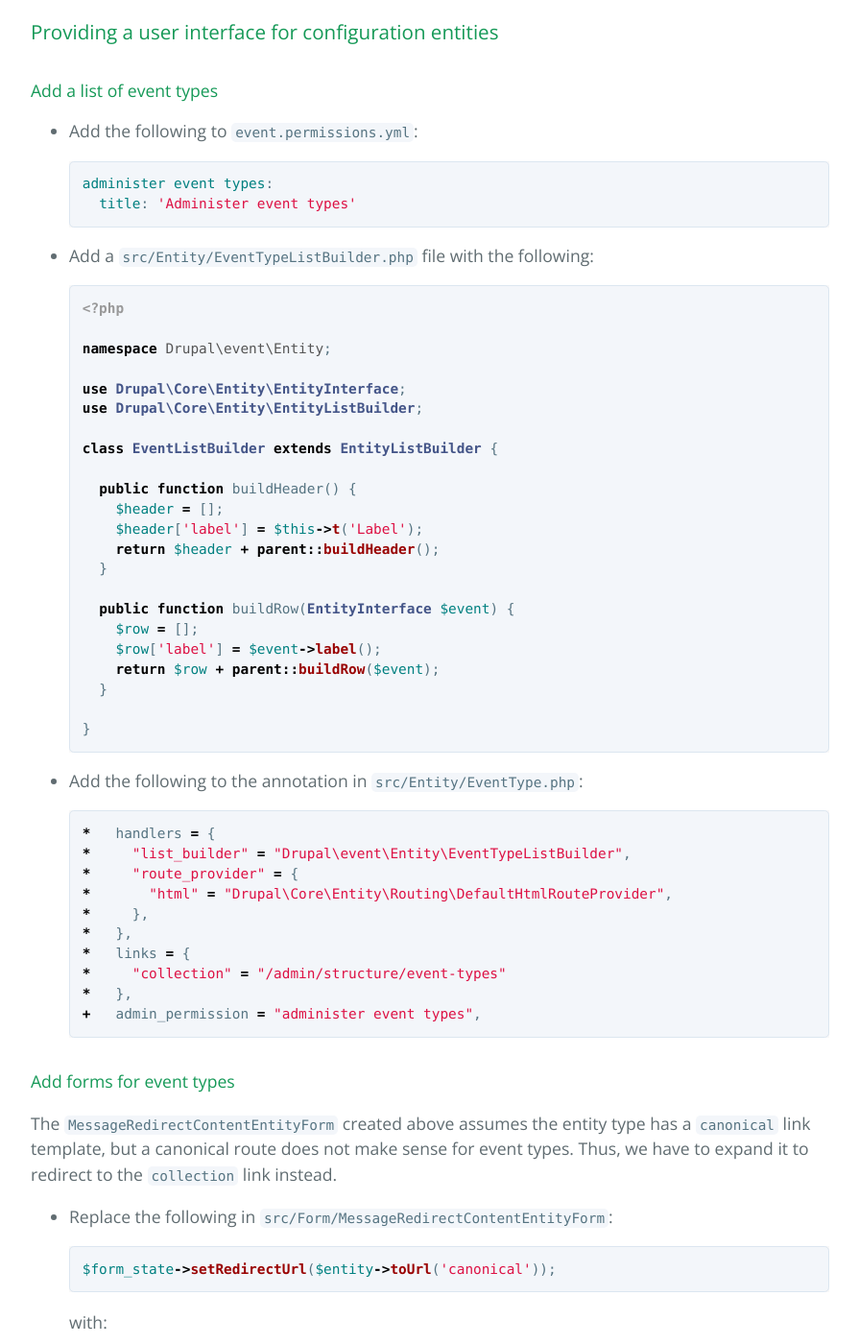
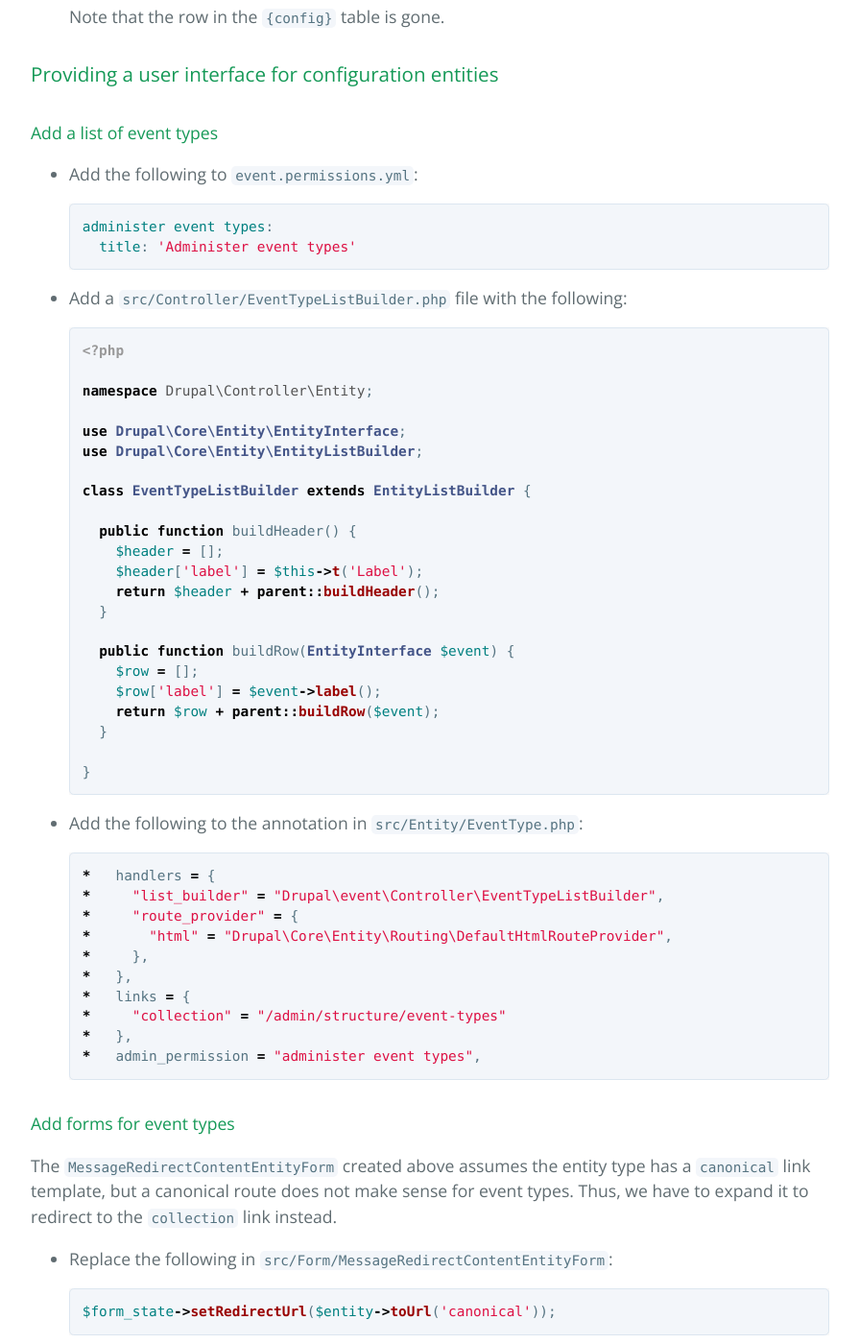
Before and after one commit to drupal-entity-training/event, a Jekyll site: the page built from index.md, in a window 1280 px wide and 1400 px high, scrolled down 41236 px. Shown: the whole window at 96% size, without its empty margins (192-1087 px from the left). Built offline with Jekyll 4.4.1, drawn with Linux system fonts in a browser that asks for light colours; some of the changed text lies outside the part shown.

Commit message:
Move list builders to Controller and fix event type list builder

````diff
--- a/index.md
+++ b/index.md
@@ -1102,12 +1102,14 @@ displayed unless explicitly configured to.
 
 #### Add a specialized list builder
 
-* Add a `src/Entity/EventListBuilder.php` file with the following:
+* Create a `src/Controller` directory
+
+* Add a `src/Controller/EventListBuilder.php` file with the following:
 
   ```php
   <?php
 
-  namespace Drupal\event\Entity;
+  namespace Drupal\event\Controller;
 
   use Drupal\Core\Entity\EntityInterface;
   use Drupal\Core\Entity\EntityListBuilder;
@@ -1251,7 +1253,7 @@ displayed unless explicitly configured to.
 
 * Replace the value of the `list_builder` annotation key in the `handlers`
   section of the annotation in `src/Entity/Event.php` with
-  `"Drupal\event\Entity\EventListBuilder"`.
+  `"Drupal\event\Controller\EventListBuilder"`.
 
 * Rebuild caches
 
@@ -1965,17 +1967,17 @@ configuration object is validated against this schema.
     title: 'Administer event types'
   ```
 
-* Add a `src/Entity/EventTypeListBuilder.php` file with the following:
+* Add a `src/Controller/EventTypeListBuilder.php` file with the following:
 
   ```php
   <?php
 
-  namespace Drupal\event\Entity;
+  namespace Drupal\Controller\Entity;
 
   use Drupal\Core\Entity\EntityInterface;
   use Drupal\Core\Entity\EntityListBuilder;
 
-  class EventListBuilder extends EntityListBuilder {
+  class EventTypeListBuilder extends EntityListBuilder {
 
     public function buildHeader() {
       $header = [];
@@ -1996,7 +1998,7 @@ configuration object is validated against this schema.
 
   ```php?start_inline=1
   *   handlers = {
-  *     "list_builder" = "Drupal\event\Entity\EventTypeListBuilder",
+  *     "list_builder" = "Drupal\event\Controller\EventTypeListBuilder",
   *     "route_provider" = {
   *       "html" = "Drupal\Core\Entity\Routing\DefaultHtmlRouteProvider",
   *     },
@@ -2004,7 +2006,7 @@ configuration object is validated against this schema.
   *   links = {
   *     "collection" = "/admin/structure/event-types"
   *   },
-  +   admin_permission = "administer event types",
+  *   admin_permission = "administer event types",
   ```
 
 #### Add forms for event types
````
